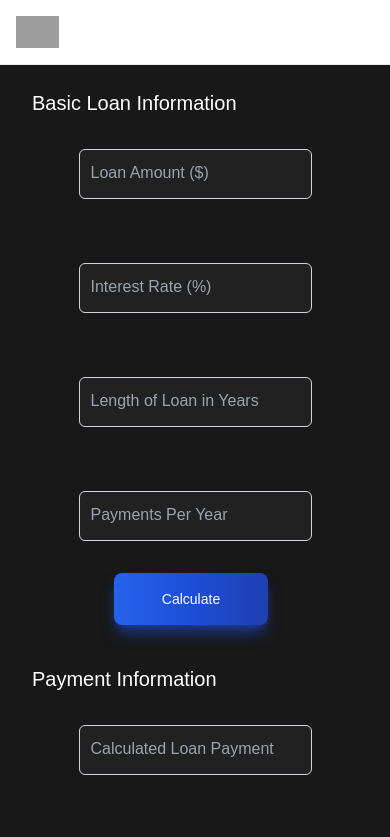
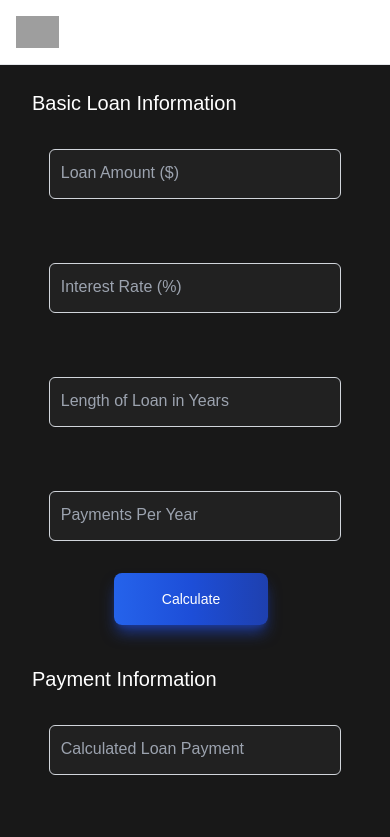
Before and after one commit to hakeem-jc/loan-calculator, a Next.js app: page / in a window 390 px wide. Shown: the top 837 px of the page. Built offline with nearby package versions, Linux system fonts and the light colour scheme; grey boxes are pictures that could not be loaded.

Commit message:
feat: Make fields more responsive

```diff
--- a/app/components/Input/index.tsx
+++ b/app/components/Input/index.tsx
@@ -23,7 +23,7 @@ const Input: React.FC<InputProps> = ({
   disabled
 }) => {
   return (
-    <div className={`relative ${styles["float-label-input"]}`}>
+    <div className={`w-3/4 sm:w-full relative ${styles["float-label-input"]}`}>
       <input
         type={type}
         id={id}
--- a/app/page.tsx
+++ b/app/page.tsx
@@ -57,7 +57,7 @@ export default function Home() {
       </nav>
 
       <form
-        className="max-w-xl flex flex-col mx-auto"
+        className="max-w-2xl mx-auto"
         onSubmit={(e) => {
           e.preventDefault(); // Prevent default form submission behavior
           handleSubmit(onSubmit)(e); // Pass the event to React Hook Form
```
